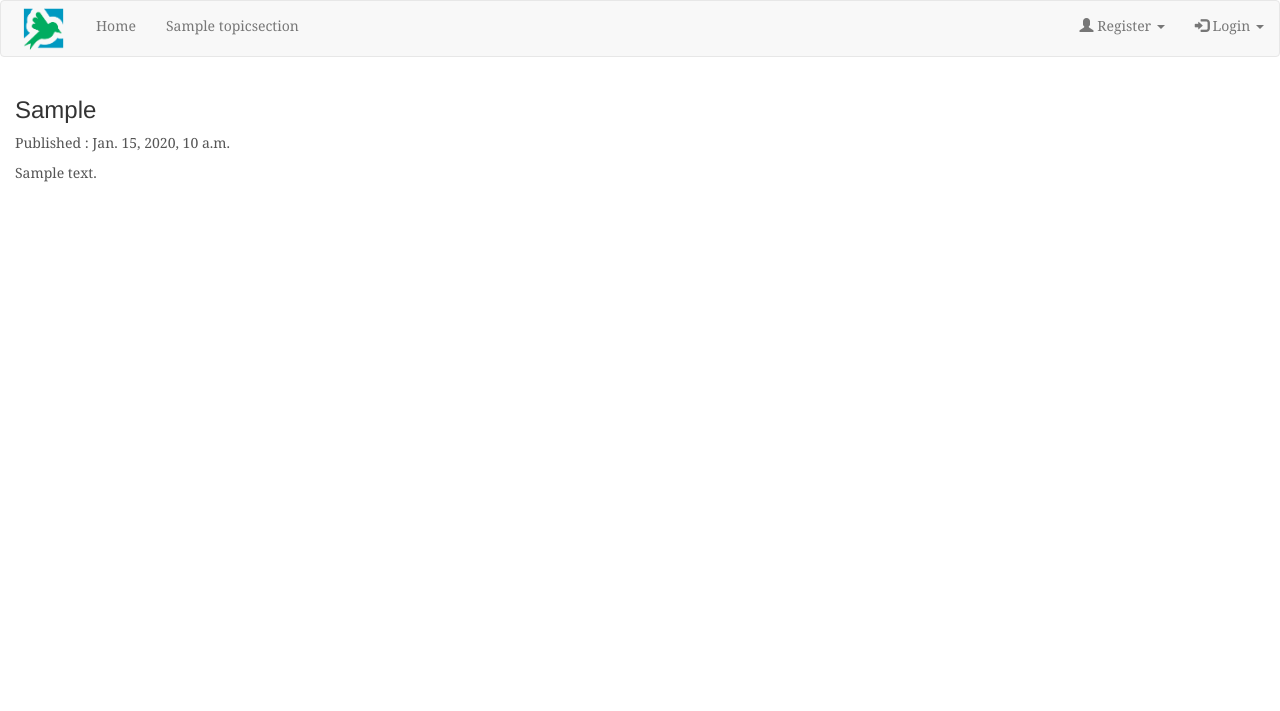
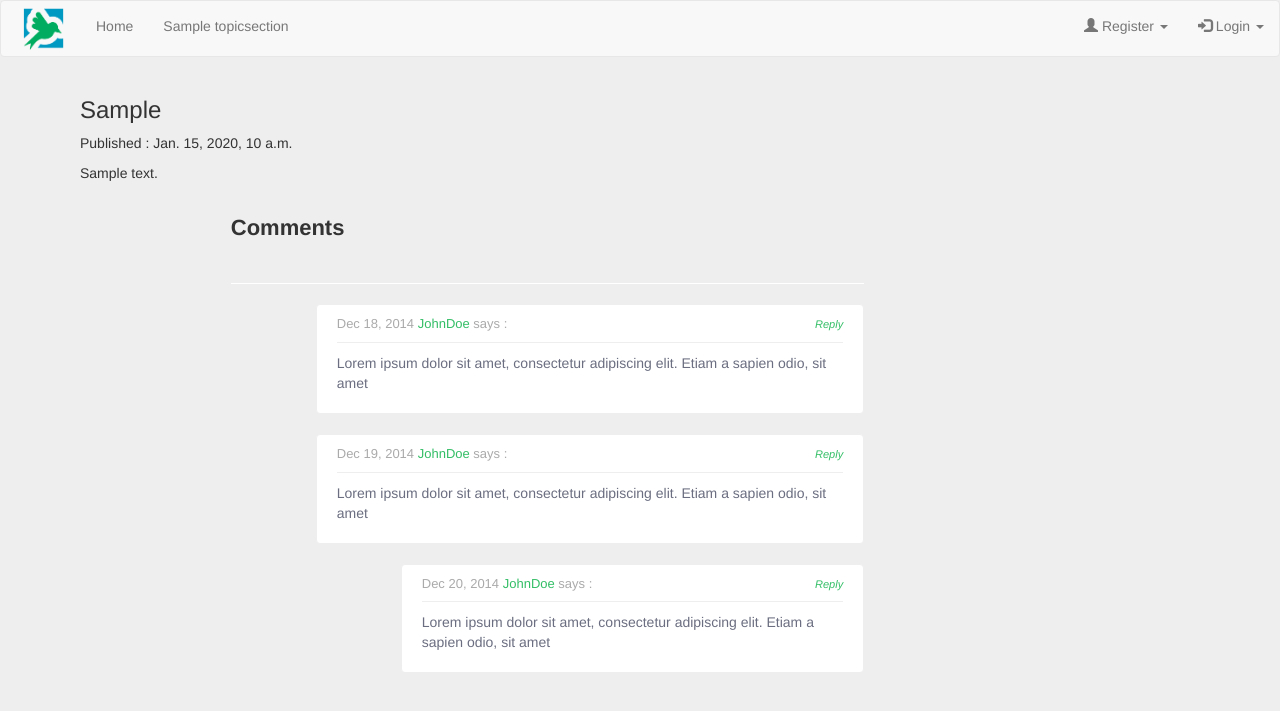
Before and after one commit to samisnotinsane/open-news, a Django app: template wsgi/myproject/news/templates/mainapp/article_detail.html in a window 1280 px wide. Shown: the top 711 px of the page. Run offline with Django 3.2, Linux system fonts and the light colour scheme; the template is opened without the code that fills it: values that come from a table or form of the project are taken from there, others are empty; tables that the repository leaves empty hold one stand-in row (values such as "Sample post"); some libraries are stand-ins or nearby versions.

Commit message:
Adding static comments section and padded article body container.

```diff
--- a/wsgi/myproject/news/static/css/blog.css
+++ b/wsgi/myproject/news/static/css/blog.css
@@ -1,170 +1 @@
-/*
- * Globals
- */
-
-@media (min-width: 48em) {
-  html {
-    font-size: 18px;
-  }
-}
-
-body {
-  font-family: Georgia, "Times New Roman", Times, serif;
-  color: #555;
-}
-
-h1,
-.h1,
-h2,
-.h2,
-h3,
-.h3,
-h4,
-.h4,
-h5,
-.h5,
-h6,
-.h6 {
-  font-family: "Helvetica Neue", Helvetica, Arial, sans-serif;
-  font-weight: 400;
-  color: #333;
-}
-
-
-/*
- * Override Bootstrap's default container.
- */
-
-.container {
-  max-width: 60rem;
-}
-
-
-/*
- * Masthead for nav
- */
-
-.blog-masthead {
-  margin-bottom: 3rem;
-  background-color: #428bca;
-  box-shadow: inset 0 -.1rem .25rem rgba(0,0,0,.1);
-}
-
-/* Nav links */
-.nav-link {
-  position: relative;
-  padding: 1rem;
-  font-weight: 500;
-  color: #cdddeb;
-}
-.nav-link:hover,
-.nav-link:focus {
-  color: #fff;
-  background-color: transparent;
-}
-
-/* Active state gets a caret at the bottom */
-.nav-link.active {
-  color: #fff;
-}
-.nav-link.active::after {
-  position: absolute;
-  bottom: 0;
-  left: 50%;
-  width: 0;
-  height: 0;
-  margin-left: -.3rem;
-  vertical-align: middle;
-  content: "";
-  border-right: .3rem solid transparent;
-  border-bottom: .3rem solid;
-  border-left: .3rem solid transparent;
-}
-
-
-/*
- * Blog name and description
- */
-
-.blog-header {
-  padding-bottom: 1.25rem;
-  margin-bottom: 2rem;
-  border-bottom: .05rem solid #eee;
-}
-.blog-title {
-  margin-bottom: 0;
-  font-size: 2rem;
-  font-weight: 400;
-}
-.blog-description {
-  font-size: 1.1rem;
-  color: #999;
-}
-
-@media (min-width: 40em) {
-  .blog-title {
-    font-size: 3.5rem;
-  }
-}
-
-
-/*
- * Main column and sidebar layout
- */
-
-/* Sidebar modules for boxing content */
-.sidebar-module {
-  padding: 1rem;
-}
-.sidebar-module-inset {
-  padding: 1rem;
-  background-color: #f5f5f5;
-  border-radius: .25rem;
-}
-.sidebar-module-inset p:last-child,
-.sidebar-module-inset ul:last-child,
-.sidebar-module-inset ol:last-child {
-  margin-bottom: 0;
-}
-
-
-/* Pagination */
-.blog-pagination {
-  margin-bottom: 4rem;
-}
-.blog-pagination > .btn {
-  border-radius: 2rem;
-}
-
-
-/*
- * Blog posts
- */
-
-.blog-post {
-  margin-bottom: 4rem;
-}
-.blog-post-title {
-  margin-bottom: .25rem;
-  font-size: 2.5rem;
-}
-.blog-post-meta {
-  margin-bottom: 1.25rem;
-  color: #999;
-}
-
-
-/*
- * Footer
- */
-
-.blog-footer {
-  padding: 2.5rem 0;
-  color: #999;
-  text-align: center;
-  background-color: #f9f9f9;
-  border-top: .05rem solid #e5e5e5;
-}
-.blog-footer p:last-child {
-  margin-bottom: 0;
-}
+/* This stylesheet is deprecated. */
--- a/wsgi/myproject/news/static/css/styles.css
+++ b/wsgi/myproject/news/static/css/styles.css
@@ -1,3 +1,7 @@
+/**
+* Main custom stylesheet for openNews.
+*
+*/
 #latest-news-index {
     color: #A61D00
 }
@@ -39,5 +43,103 @@
 }
 
 .detail:hover {
-  box-shadow: 0 0 4px #000;
+  box-shadow: 0 0 4px #33be66;
 }
+
+.comment-heading {
+    color: #333;;
+}
+body{
+    background:#eee;
+}
+
+hr {
+    margin-top: 20px;
+    margin-bottom: 20px;
+    border: 0;
+    border-top: 1px solid #FFFFFF;
+}
+a {
+    color: #33be66;
+    text-decoration: none;
+}
+.blog-comment::before,
+.blog-comment::after,
+.blog-comment-form::before,
+.blog-comment-form::after{
+    content: "";
+	display: table;
+	clear: both;
+}
+
+.blog-comment{
+    padding-left: 15%;
+	padding-right: 15%;
+}
+
+.blog-comment ul{
+	list-style-type: none;
+	padding: 0;
+}
+
+.blog-comment img{
+	opacity: 1;
+	filter: Alpha(opacity=100);
+	-webkit-border-radius: 4px;
+	   -moz-border-radius: 4px;
+	  	 -o-border-radius: 4px;
+			border-radius: 4px;
+}
+
+.blog-comment img.avatar {
+	position: relative;
+	float: left;
+	margin-left: 0;
+	margin-top: 0;
+	width: 65px;
+	height: 65px;
+}
+
+.blog-comment .post-comments{
+	border: 1px solid #eee;
+    margin-bottom: 20px;
+    margin-left: 85px;
+	margin-right: 0px;
+    padding: 10px 20px;
+    position: relative;
+    -webkit-border-radius: 4px;
+       -moz-border-radius: 4px;
+       	 -o-border-radius: 4px;
+    		border-radius: 4px;
+	background: #fff;
+	color: #6b6e80;
+	position: relative;
+}
+
+.blog-comment .meta {
+	font-size: 13px;
+	color: #aaaaaa;
+	padding-bottom: 8px;
+	margin-bottom: 10px !important;
+	border-bottom: 1px solid #eee;
+}
+
+.blog-comment ul.comments ul{
+	list-style-type: none;
+	padding: 0;
+	margin-left: 85px;
+}
+
+.blog-comment-form{
+	padding-left: 15%;
+	padding-right: 15%;
+	padding-top: 40px;
+}
+
+.blog-comment h3,
+.blog-comment-form h3{
+	margin-bottom: 40px;
+	font-size: 22px;
+	line-height: 30px;
+	font-weight: 800;
+}
--- a/wsgi/myproject/news/templates/mainapp/article_detail.html
+++ b/wsgi/myproject/news/templates/mainapp/article_detail.html
@@ -9,10 +9,68 @@
 
 {% block article %}
     {% if article %}
-    <h3>{{ article.headline }}</h3>
+      <div class="container" style="margin-left:50px;padding-right:300px;">
+        <h3>{{ article.headline }}</h3>
         <p>Published : {{ article.published }}</p>
         <p>{{ article.body }}</p>
+      </div>
+
     {% else %}
-      <p>Sorry, no articles have been published yet! Please check again soon.</p>
+      <h3>Oh no! :\</h3>
+      <p>Unfortunately we couldn't load this page. Please try viewing another article.</p>
     {% endif %}
+
+    {% comment %}
+      Check that user is authenticated, and if so, display like dislike buttons
+      as well as comments section.
+    {% endcomment %}
+    <div class="container-fluid">
+
+<div class="container" style="margin-left:50px;padding-right:250px;">
+  <div class="row">
+  <div class="col-md-12">
+      <div class="blog-comment">
+      <h3 class="comment-heading">Comments</h3>
+              <hr/>
+      <ul class="comments">
+      <li class="clearfix">
+
+        <div class="post-comments">
+            <p class="meta">Dec 18, 2014 <a href="#">JohnDoe</a> says : <i class="pull-right"><a href="#"><small>Reply</small></a></i></p>
+            <p>
+                Lorem ipsum dolor sit amet, consectetur adipiscing elit.
+                Etiam a sapien odio, sit amet
+            </p>
+        </div>
+      </li>
+      <li class="clearfix">
+
+        <div class="post-comments">
+            <p class="meta">Dec 19, 2014 <a href="#">JohnDoe</a> says : <i class="pull-right"><a href="#"><small>Reply</small></a></i></p>
+            <p>
+                Lorem ipsum dolor sit amet, consectetur adipiscing elit.
+                Etiam a sapien odio, sit amet
+            </p>
+        </div>
+
+        <ul class="comments">
+            <li class="clearfix">
+
+                <div class="post-comments">
+                    <p class="meta">Dec 20, 2014 <a href="#">JohnDoe</a> says : <i class="pull-right"><a href="#"><small>Reply</small></a></i></p>
+                    <p>
+                        Lorem ipsum dolor sit amet, consectetur adipiscing elit.
+                        Etiam a sapien odio, sit amet
+                    </p>
+                </div>
+            </li>
+        </ul>
+      </li>
+      </ul>
+    </div>
+  </div>
+</div>
+</div>
+    </div>
+
 {% endblock %}
```
